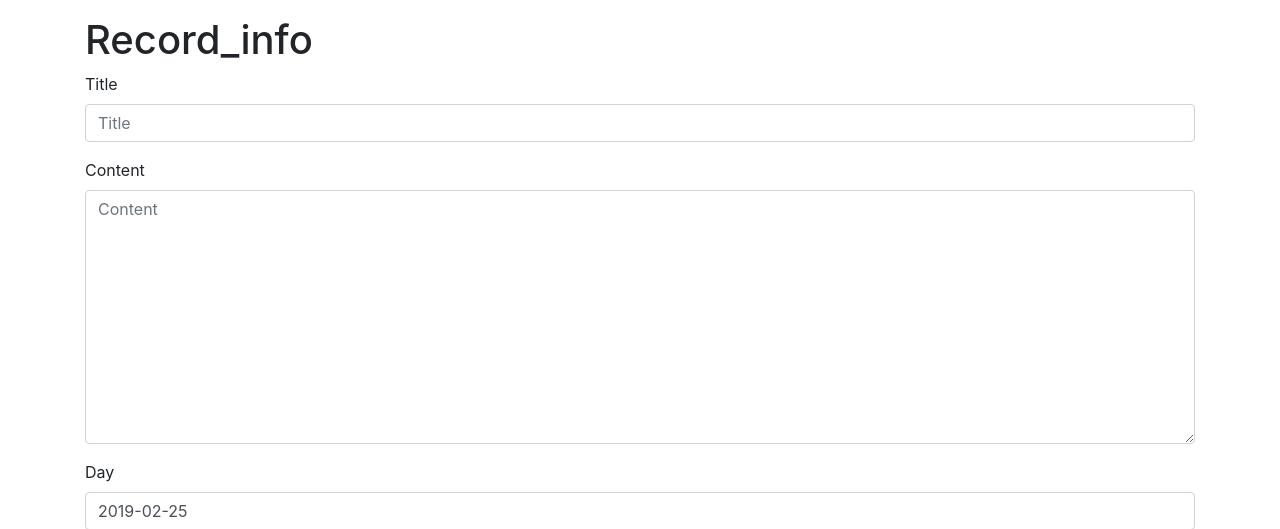
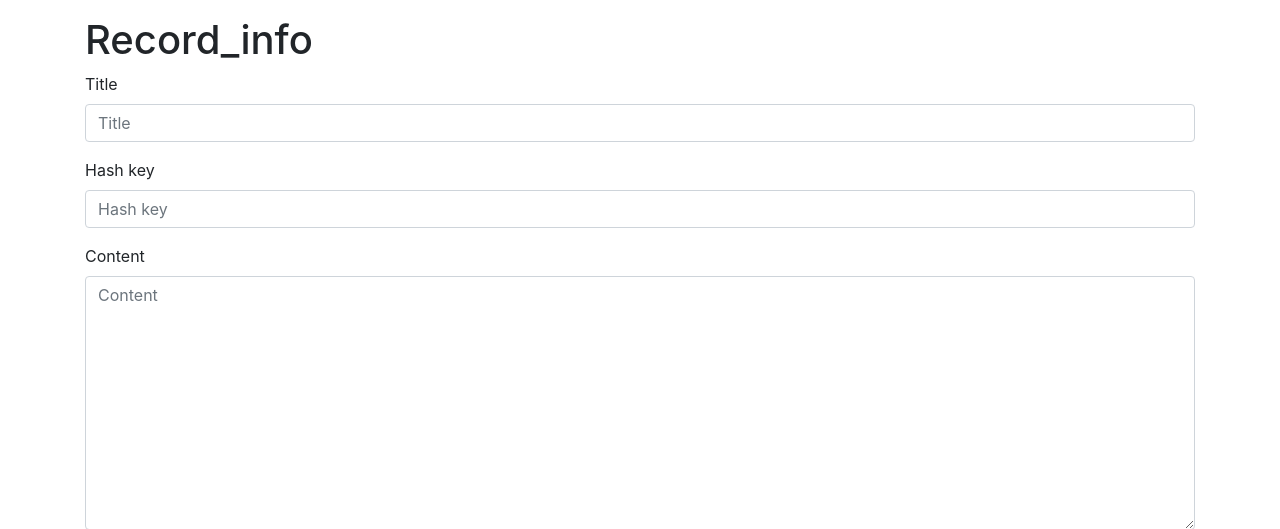
Before and after one commit to sigenogoro/diary, a Django app: page /mydiary/create in a window 1280 px wide. Shown: the part 72-601 px from the top of the page. Run offline with Django 3.2, Linux system fonts and the light colour scheme; some libraries are stand-ins or nearby versions.

Commit message:
add hash

```diff
--- a/mydiary/forms.py
+++ b/mydiary/forms.py
@@ -4,7 +4,7 @@ from .models import Document
 class recordFrom(forms.ModelForm):
     class Meta:
         model = Document
-        fields = ['title', 'content', 'day']
+        fields = ['title','hash_key','content', 'day']
 
 class SearchForm(forms.Form):
     keyword = forms.CharField(label = '検索', max_length=100)
--- a/mydiary/models.py
+++ b/mydiary/models.py
@@ -3,8 +3,9 @@ from django.utils import timezone
 # Create your models here.
 class Document(models.Model):
     title = models.CharField(max_length=100)
+    hash_key = models.CharField(max_length=100,blank=True)
     content = models.TextField()
     day = models.DateField(default=timezone.now)
 
     def __str__(self):
-        return self.title + ':' + self.content + str(self.day)
+        return self.title + self.hash_key + self.content + str(self.day)
--- a/mydiary/templates/mydiary/detail.html
+++ b/mydiary/templates/mydiary/detail.html
@@ -6,7 +6,7 @@
                 {{data.title}}
             </div>
             <div class="card-body">
-              <h6 class="card-title">detailのハッシュ（予定）</h5>
+              <h6 class="card-title">#{{data.hash_key}}</h5>
               <p class="card-text">{{data.content}}</p>
             </div>
           </div>
--- a/mydiary/templates/mydiary/index.html
+++ b/mydiary/templates/mydiary/index.html
@@ -14,7 +14,7 @@
     <table class="table table-striped table-hover">
         {% for item in data %}
             <tr>
-                <td><a href="{% url 'detail' item.id %}" class="btn btn-outline-primary">{{item.title}}</td>
+                <td><a href="{% url 'detail' item.id %}">{{item.title}}</td>
                 <td><a href="{% url 'edit' item.id %}" class="btn btn-outline-primary">Edit</a></td>
                 <td><a href="{% url 'delete' item.id %}" class="btn btn-outline-secondary">Delete</a></td>
             </tr>
```
Also changed, not shown: db.sqlite3, mydiary/migrations/0004_document_hash_key.py (added), mydiary/migrations/0005_auto_20190226_1459.py (added).
